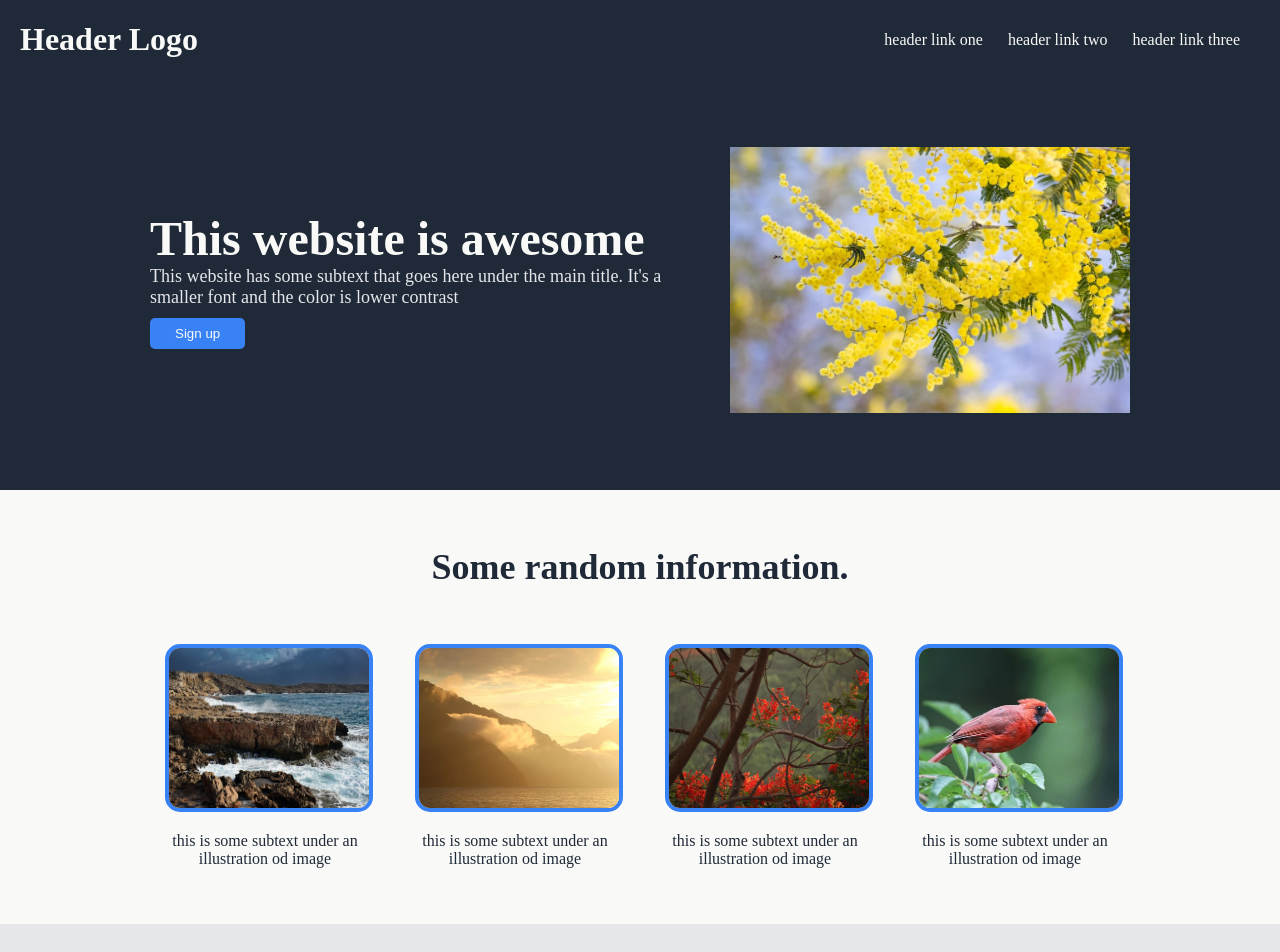
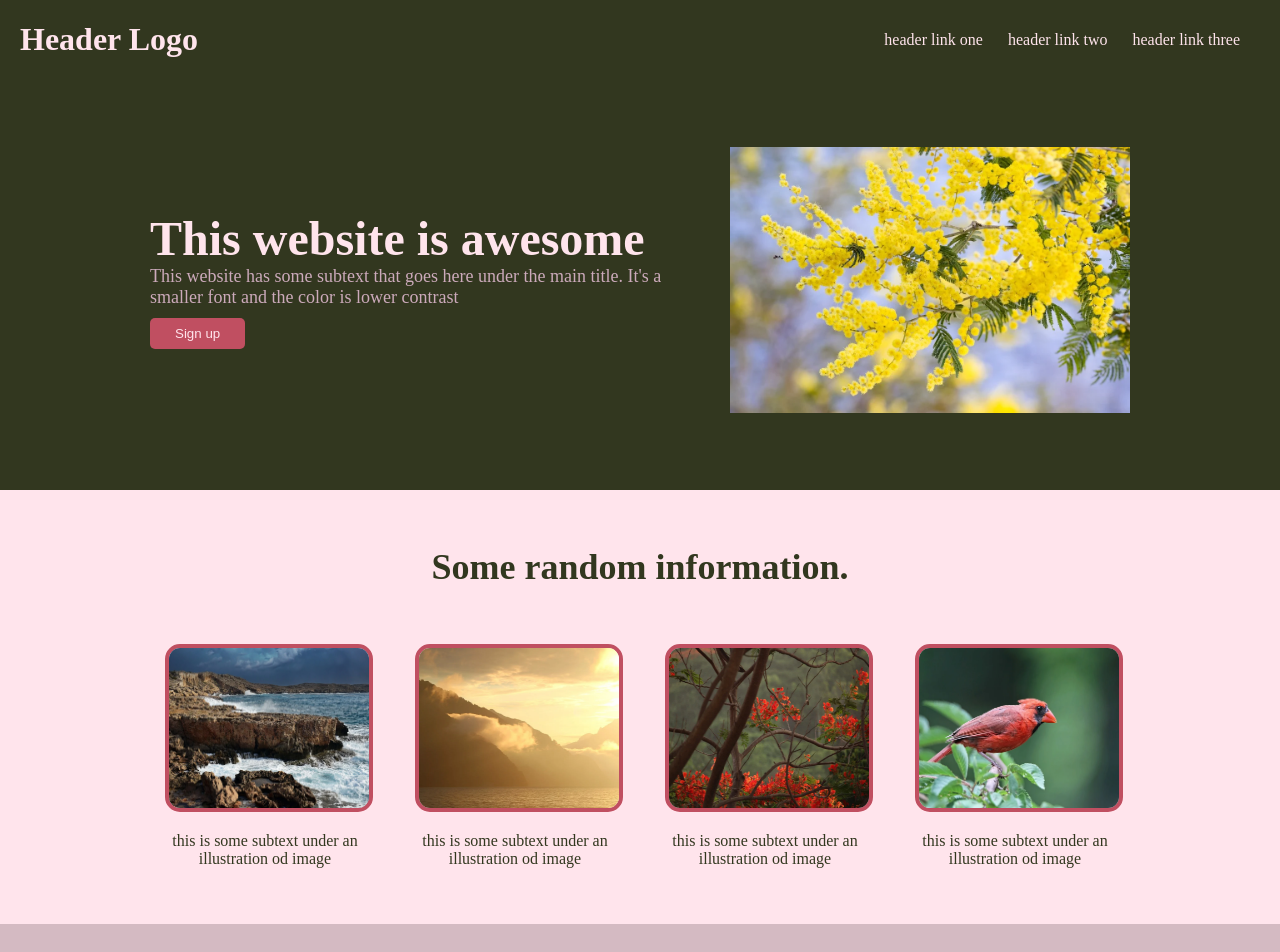
Before and after one commit to Lucy02M/Landing-Page, a plain HTML site: page index.html in a window 1280 px wide. Shown: the top 952 px of the page. Drawn offline with Linux system fonts and the light colour scheme.

Commit message:
color changes

```diff
--- a/styles.css
+++ b/styles.css
@@ -8,7 +8,7 @@ body{
 
 
 a{
-    color:#f9faf8;
+    color:#ffe4ec;
     text-decoration: none;
 }
 
@@ -17,8 +17,8 @@ header{
     display:flex;
     justify-content: space-between;
     padding:0 20px;
-    background-color:#1f2937;
-    color:#f9faf8;
+    background-color:#32371f;
+    color:#ffe4ec;
     position:fixed;
     width:100%;
 }
@@ -32,7 +32,7 @@ ul{
 }
 
 #one{
-    background-color: #1f2937;
+    background-color:#32371f;
     display: flex;
     flex:0 1 auto;
     padding:60px 80px;
@@ -51,13 +51,13 @@ ul{
 h2{
     font-size: 48px;
     font-weight: bolder;
-    color:#f9faf8;
+    color:#ffe4ec;
     margin:0;
 }
 
 #one p{
     font-size: 18px;
-    color:#e5e7eb;
+    color:#ccaabb;
     margin:0;
 }
 
@@ -66,16 +66,16 @@ h2{
 }
 
 button{
-    background-color:#3882f6;
+    background-color:#c04f61;
     padding:8px 25px;
     border:none;
-    color:#f9faf8;
+    color:#ffe4ec;
     border-radius:5px;
     margin-top: 10px;;
 }
 
 #two{
-    background-color: #f9faf8;
+    background-color: #ffe4ec;
     display: flex;
     align-items: center;
     flex-direction: column;
@@ -85,7 +85,7 @@ button{
 h3{
     font-size: 36px;
     font-weight: bolder;
-    color:#1f2937
+    color:#32371f;
 }
 
 .gallery{
@@ -102,17 +102,17 @@ h3{
 }
 
 .gallery p{
-    color:#1f2937;
+    color:#32371f;
 }
 
 .card img{
     border-radius: 15px;
-    border: 4px solid #3882f6;
+    border: 4px solid #c04f61;
     height: 160px;
 }
 
 #three{
-    background-color: #e5e7eb;
+    background-color: #d4bac2;
     display: flex;
     justify-content: center;
     align-items: center;
@@ -124,7 +124,7 @@ h3{
     flex-direction: column;
 }
 .quote{
-    color: #1f2937;
+    color:#32371f;
     font-size: 36px;
     font-style: italic;
     font-weight: light;
@@ -135,6 +135,7 @@ h3{
     font-size: 20px;
     font-weight: bold;
     margin-top: 0;
+    color: #c04f61;
 }
 
 #four{
@@ -142,10 +143,11 @@ h3{
     justify-content: center;
     align-items: center;
     padding: 70px;
+    background-color: #ffe4ec;
 }
 
 #four .block{
-    background-color: #3882f6;
+    background-color:#c04f61;
     padding: 15px 80px;
     display: flex;
     gap:40px;
@@ -177,7 +179,7 @@ h4{
 }
 
 footer{
-    background-color: #1f2937;
+    background-color: #32371f;
     display: flex;
     align-items: center;
     justify-content: center;
@@ -185,5 +187,5 @@ footer{
 }
 
 .footertext{
-    color:#e5e7eb;
+    color:#ccaabb;
 }
```
